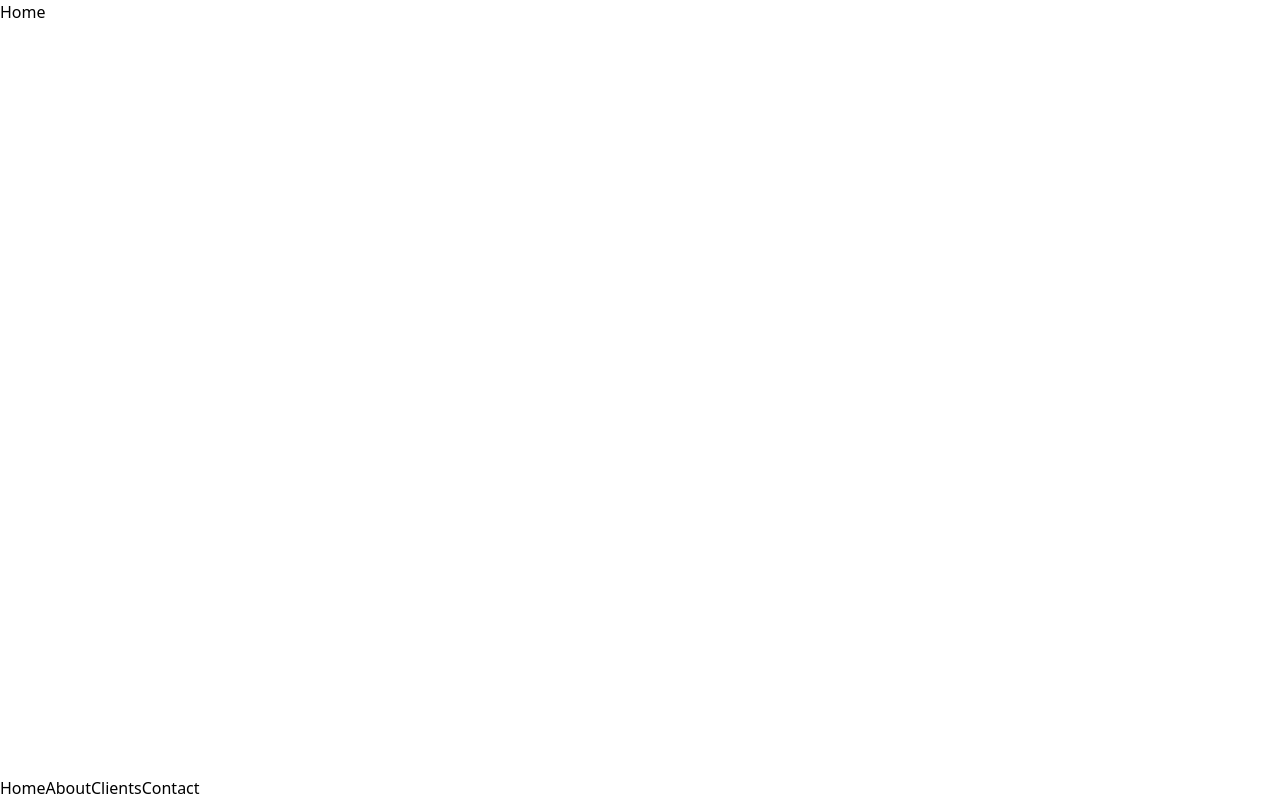
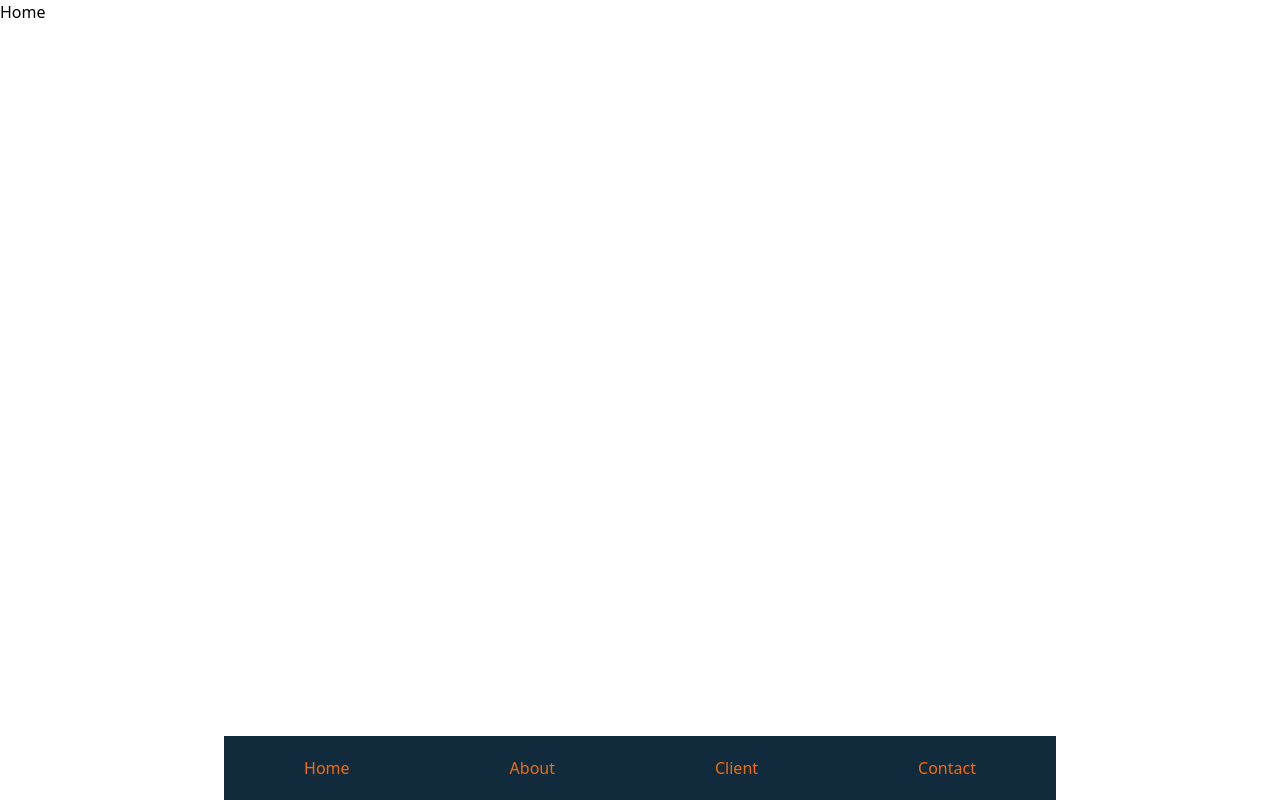
Before and after one commit to CLIFF-MUDIGO/cliveagency, a React (Create React App) app: page / in a window 1280 px wide. Built offline with nearby package versions, Linux system fonts and the light colour scheme.

Commit message:
add files

```diff
--- a/src/components/Layout.js
+++ b/src/components/Layout.js
@@ -1,49 +1,51 @@
-import React from 'react'
-import { Link } from 'react-router-dom'
+import React from "react";
+import { Link } from "react-router-dom";
 
-const Layout = ({children}) => {
-    const MenuItems =[
+const Layout = ({ children }) => {
+  const MenuItems = [
     {
-            Title : "Home",
-            Path : "/",
-            Icon : "",
+      Title: "Home",
+      Path: "/",
+      Icon: "",
     },
     {
-            Title : "About",
-            Path :"/about",
-            Icon :"",
+      Title: "About",
+      Path: "/about",
+      Icon: "",
     },
     {
-            Title :"Clients",
-            Path : "/clients",
-            Icon : "",
+      Title: "Client",
+      Path: "/client",
+      Icon: "",
     },
     {
-            Title : "Contact",
-            Path : "/contact",
-            Icon : "",
+      Title: "Contact",
+      Path: "/contact",
+      Icon: "",
     },
-    ]
+  ];
   return (
     <div>
       {/*content*/}
-        <div className="">
-            {children}
+      <div className="">{children}</div>
+      {/*footer*/}
+      <div className="fixed bottom-0 right-0 left-0">
+        <div className="flex justify-center w-full ">
+          {MenuItems.map((item, index) => (
+            <div
+              className={`px-20 bg-primary py-5 ${index === 0 && "rounded-l"}${
+                index === MenuItems.length - 1 && "rounded-r"
+              }`}
+            >
+              <Link to={`${item.Path}`} className="text-secondary">
+                {item.Title}
+              </Link>
             </div>
-        {/*footer*/}
-      <div className="fixed bottom-0 right-0 left-0"  >
-        <div className="flex">
-            {MenuItems.map((item)=>(
-                <div>
-                  <Link to={`${item.Path}`}>{item.Title}</Link>
-                </div>
-
           ))}
         </div>
-
       </div>
     </div>
-  )
-}
+  );
+};
 
-export default Layout
+export default Layout;
--- a/tailwind.config.js
+++ b/tailwind.config.js
@@ -4,7 +4,12 @@ module.exports = {
     "./src/**/*.{js,jsx,ts,tsx}",
   ],
   theme: {
-    extend: {},
+    extend: {
+      colors : {
+        "primary" : "#112B3C",
+        "secondary" : "#F66B0E"
+      }
+    },
   },
   plugins: [],
 }
```
Lines whose indentation alone changed are shown as unchanged.
